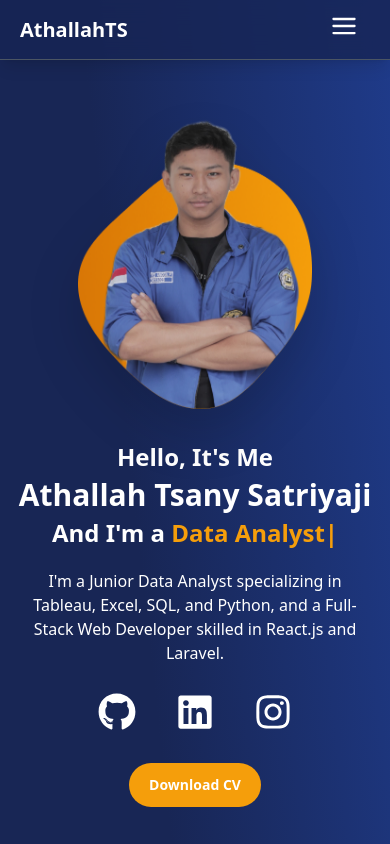
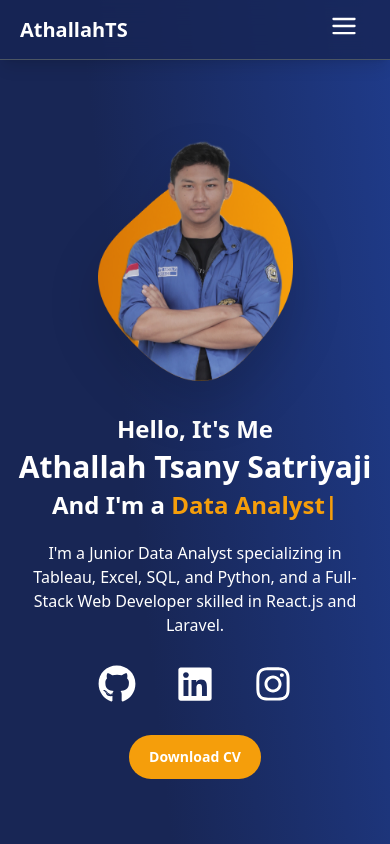
Before and after one commit to athallahdx/portofolio_web, a React (Vite) app: page / in a window 390 px wide. Shown: the top 844 px of the page. Built offline with nearby package versions, Linux system fonts and the light colour scheme.

Commit message:
update img size

```diff
--- a/src/landingPage/Profile.jsx
+++ b/src/landingPage/Profile.jsx
@@ -80,13 +80,13 @@ export default function Profile() {
 
       <div className="
         flex justify-center items-center animate-bounceCustom
-        pb-3 sm:mt-[0px]  md:mb-0 mdp:mt-0
+        pb-3 mt-0 sm:mt-[0px] md:mb-0 mdp:mt-0
         max-w-xs sm:max-w-lg mdp:max-w-xl lg:max-w-xl xl:max-w-2xl lg:pb-20
       ">
         <img
           className="
             object-contain drop-shadow-2xl h-auto lg:w-auto
-            max-w-[60vw] xs:max-w-[70vw] sm:max-w-[40vw] mdp:max-w-[50vw]
+            max-w-[50vw] xs:max-w-[70vw] sm:max-w-[40vw] mdp:max-w-[50vw]
             lg:max-h-[600px] xl:max-w-[30vw] 2xl:max-h-full xl:me-16 2xl:me-20
           "
           src={profil}
```
